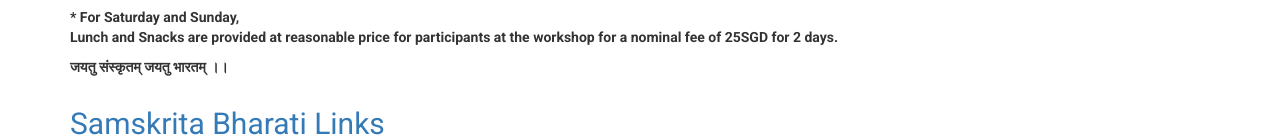
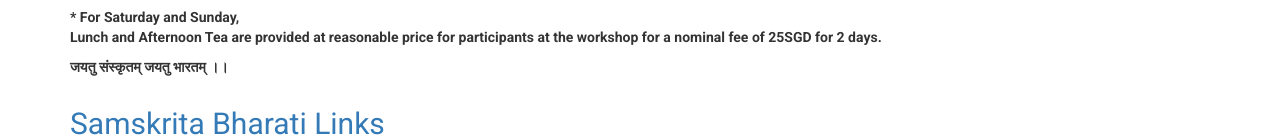
Before and after one commit to mksowmya/samskritaBharathiSG, a plain HTML site: page index.html in a window 1280 px wide. Shown: the part 2680-2817 px from the top of the page. Drawn offline with nearby package versions, Linux system fonts and the light colour scheme; a web font is replaced by a local one.

Commit message:
Update index.html

```diff
--- a/index.html
+++ b/index.html
@@ -217,12 +217,12 @@
 Note 2:Prior knowledge about Sanskrit is not needed. Knowledge of any Indian language would be a great advantage.<br>
 Note 3:From age 6 onwards all are eligible. No upper age limit. Interest in learning sanskrit is the main criteria. </p>
 
-<p><strong>* For Saturday and Sunday,</strong><br>
-Lunch and Snacks are provided at reasonable price for participants at the workshop for a nominal fee of 25SGD for 2 days.</p>
+<p><strong>* For Saturday and Sunday, </strong><br>
+Lunch and Afternoon Tea are provided at reasonable price for participants at the workshop for a nominal fee of 25SGD for 2 days.</p>
 
 
 <p><strong>जयतु संस्कृतम्
-जयतु भारतम्  </strong>।।</p>
+जयतु भारतम्  ।। </strong></p>
 
 </p>
 	</section>
```
